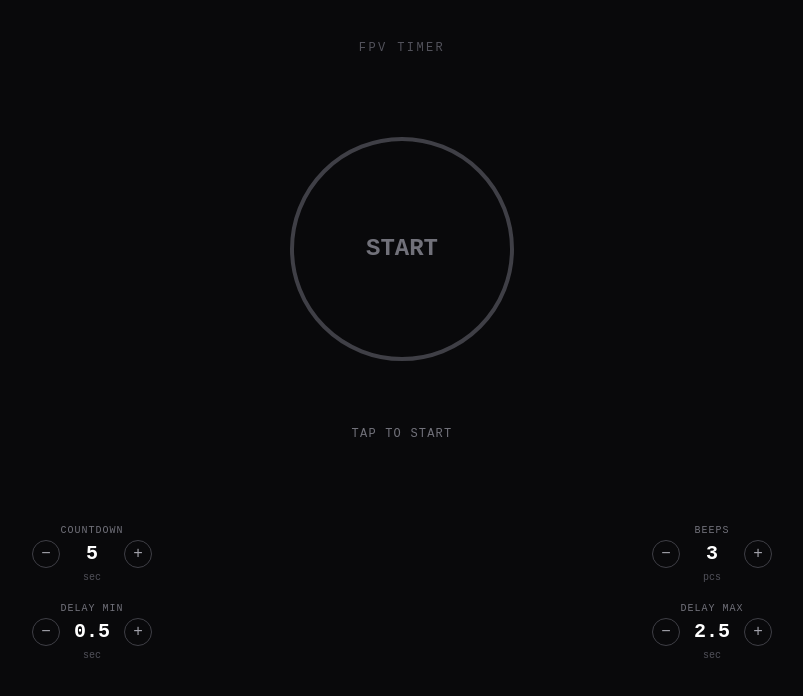
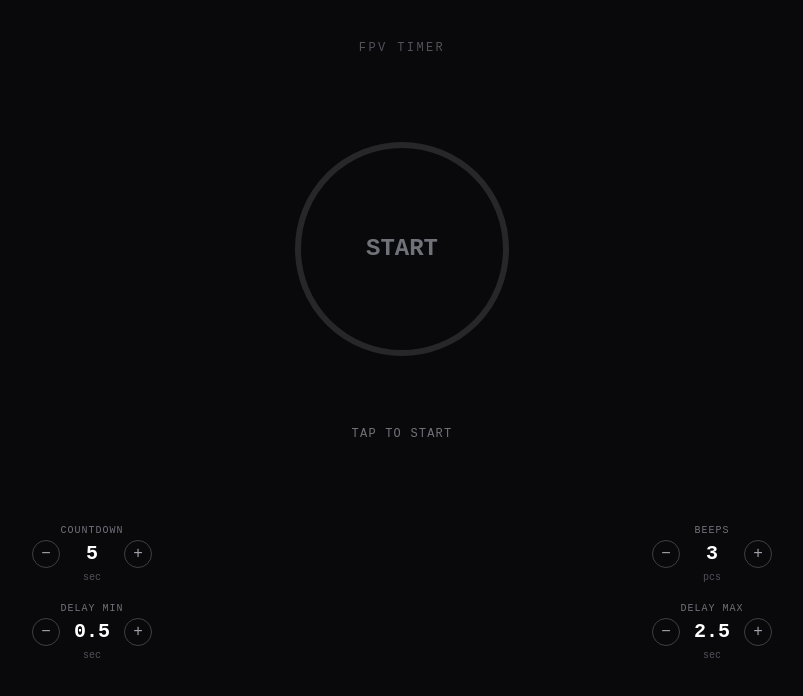
Before and after one commit to izicubed/droneracing, a Next.js app in the folder frontend/: page / in a window 1280 px wide. Shown: the top 696 px of the page, without its empty margins (238-1041 px from the left). Built offline with nearby package versions, Linux system fonts and the light colour scheme.

Commit message:
feat: SVG circular progress bar on ring

```diff
--- a/frontend/src/app/page.tsx
+++ b/frontend/src/app/page.tsx
@@ -5,11 +5,10 @@ import clsx from "clsx";
 
 type Phase = "IDLE" | "COUNTDOWN" | "BEEP" | "GO" | "RACING" | "STOPPED";
 
-// Single shared AudioContext
 let actx: AudioContext | null = null;
-const buffers: Record<string, AudioBuffer> = {};
+const audioBuffers: Record<string, AudioBuffer> = {};
 
-function getCtx(): AudioContext {
+function getCtx() {
   if (!actx) actx = new AudioContext();
   return actx;
 }
@@ -18,23 +17,22 @@ async function loadBuffers() {
   const ctx = getCtx();
   if (ctx.state === "suspended") await ctx.resume();
   for (const src of ["/audio/stage.mp3", "/audio/buzzer.mp3"]) {
-    if (buffers[src]) continue;
+    if (audioBuffers[src]) continue;
     try {
-      const res = await fetch(src);
-      const ab = await res.arrayBuffer();
-      buffers[src] = await ctx.decodeAudioData(ab);
+      const ab = await (await fetch(src)).arrayBuffer();
+      audioBuffers[src] = await ctx.decodeAudioData(ab);
     } catch {}
   }
 }
 
 function playBuffer(src: string) {
   const ctx = getCtx();
-  const buf = buffers[src];
+  const buf = audioBuffers[src];
   if (!buf) return;
-  const node = ctx.createBufferSource();
-  node.buffer = buf;
-  node.connect(ctx.destination);
-  node.start(0);
+  const n = ctx.createBufferSource();
+  n.buffer = buf;
+  n.connect(ctx.destination);
+  n.start(0);
 }
 
 function playClick() {
@@ -43,10 +41,10 @@ function playClick() {
     const buf = ctx.createBuffer(1, Math.floor(ctx.sampleRate * 0.015), ctx.sampleRate);
     const d = buf.getChannelData(0);
     for (let i = 0; i < d.length; i++) d[i] = (Math.random() * 2 - 1) * (1 - i / d.length) * 0.12;
-    const src = ctx.createBufferSource();
-    src.buffer = buf;
-    src.connect(ctx.destination);
-    src.start(0);
+    const s = ctx.createBufferSource();
+    s.buffer = buf;
+    s.connect(ctx.destination);
+    s.start(0);
   } catch {}
 }
 
@@ -65,18 +63,47 @@ function NumInput({ label, unit, value, onChange, min, max, step }: {
     <div className="flex flex-col items-center gap-0.5">
       <span className="text-[10px] text-zinc-500 uppercase tracking-widest">{label}</span>
       <div className="flex items-center gap-2">
-        <button
-          onClick={() => onChange(Math.max(min, +(value - step).toFixed(1)))}
-          className="w-7 h-7 rounded-full border border-zinc-700 text-zinc-400 hover:border-orange-500 hover:text-orange-500 active:scale-90 transition text-base leading-none"
-        >−</button>
+        <button onClick={() => onChange(Math.max(min, +(value - step).toFixed(1)))}
+          className="w-7 h-7 rounded-full border border-zinc-700 text-zinc-400 hover:border-orange-500 hover:text-orange-500 active:scale-90 transition text-base leading-none">−</button>
         <span className="text-xl font-bold text-white w-12 text-center tabular-nums">{value}</span>
-        <button
-          onClick={() => onChange(Math.min(max, +(value + step).toFixed(1)))}
-          className="w-7 h-7 rounded-full border border-zinc-700 text-zinc-400 hover:border-orange-500 hover:text-orange-500 active:scale-90 transition text-base leading-none"
-        >+</button>
+        <button onClick={() => onChange(Math.min(max, +(value + step).toFixed(1)))}
+          className="w-7 h-7 rounded-full border border-zinc-700 text-zinc-400 hover:border-orange-500 hover:text-orange-500 active:scale-90 transition text-base leading-none">+</button>
       </div>
       <span className="text-[10px] text-zinc-600">{unit}</span>
     </div>
+  );
+}
+
+// SVG ring with progress
+const R = 104;
+const CIRC = 2 * Math.PI * R;
+
+function Ring({ progress, color, children, onClick }: {
+  progress: number; color: string; children: React.ReactNode; onClick: () => void;
+}) {
+  const offset = CIRC * (1 - Math.max(0, Math.min(1, progress)));
+  return (
+    <button
+      onClick={onClick}
+      className="relative w-56 h-56 flex items-center justify-center active:scale-95 transition-transform duration-150"
+    >
+      <svg className="-rotate-90 absolute inset-0" width="224" height="224" viewBox="0 0 224 224">
+        {/* Track */}
+        <circle cx="112" cy="112" r={R} fill="none" stroke="#27272a" strokeWidth="6" />
+        {/* Progress */}
+        <circle
+          cx="112" cy="112" r={R} fill="none"
+          stroke={color} strokeWidth="6"
+          strokeDasharray={CIRC}
+          strokeDashoffset={offset}
+          strokeLinecap="round"
+          style={{ transition: "stroke-dashoffset 0.15s linear, stroke 0.3s" }}
+        />
+      </svg>
+      <div className="relative z-10 flex items-center justify-center">
+        {children}
+      </div>
+    </button>
   );
 }
 
@@ -85,6 +112,7 @@ export default function Home() {
   const [countdown, setCountdown] = useState(0);
   const [beep, setBeep] = useState({ n: 0, total: 3 });
   const [elapsed, setElapsed] = useState(0);
+  const [cdProgress, setCdProgress] = useState(0);
 
   const [countdownSec, setCountdownSec] = useState(5);
   const [beepCount, setBeepCount] = useState(3);
@@ -94,10 +122,12 @@ export default function Home() {
   const abortRef = useRef(false);
   const raceStartRef = useRef(0);
   const rafRef = useRef(0);
+  const cdRafRef = useRef(0);
 
   function stopAll() {
     abortRef.current = true;
     cancelAnimationFrame(rafRef.current);
+    cancelAnimationFrame(cdRafRef.current);
   }
 
   function startRace() {
@@ -125,12 +155,23 @@ export default function Home() {
       }, 30);
     });
 
+    // Smooth countdown progress via RAF
+    const cdStart = Date.now();
+    const cdTotal = cSec * 1000;
+    const trackCd = () => {
+      const p = 1 - (Date.now() - cdStart) / cdTotal;
+      setCdProgress(Math.max(0, p));
+      if (!abortRef.current && p > 0) cdRafRef.current = requestAnimationFrame(trackCd);
+    };
+    cdRafRef.current = requestAnimationFrame(trackCd);
+
     for (let i = cSec; i >= 1; i--) {
       if (abortRef.current) return;
       setPhase("COUNTDOWN");
       setCountdown(i);
       await sleep(1000);
     }
+    cancelAnimationFrame(cdRafRef.current);
 
     for (let i = 1; i <= bCount; i++) {
       if (abortRef.current) return;
@@ -156,9 +197,9 @@ export default function Home() {
   async function handleRingTap() {
     playClick();
     await loadBuffers();
-
     if (phase === "IDLE" || phase === "STOPPED") {
       setElapsed(0);
+      setCdProgress(0);
       runSequence(countdownSec, beepCount, delayMin, delayMax);
     } else if (phase === "RACING") {
       stopRace();
@@ -170,21 +211,28 @@ export default function Home() {
 
   useEffect(() => () => stopAll(), []);
 
+  // Progress value 0–1 for the ring
+  const progress =
+    phase === "COUNTDOWN" ? cdProgress :
+    phase === "BEEP"      ? beep.n / beep.total :
+    phase === "GO"        ? 1 :
+    phase === "RACING"    ? (elapsed % 60000) / 60000 :
+    phase === "STOPPED"   ? (elapsed % 60000) / 60000 :
+    0;
+
   const ringColor =
-    phase === "RACING"    ? "border-green-400 shadow-[0_0_50px_#4ade80]" :
-    phase === "STOPPED"   ? "border-zinc-500" :
-    phase === "GO"        ? "border-green-400 shadow-[0_0_50px_#4ade80]" :
-    phase === "BEEP"      ? "border-yellow-400 shadow-[0_0_35px_#facc15]" :
-    phase === "COUNTDOWN" ? "border-orange-500 shadow-[0_0_25px_#f97316]" :
-                            "border-zinc-700";
+    phase === "RACING" || phase === "GO" ? "#4ade80" :
+    phase === "STOPPED"                  ? "#71717a" :
+    phase === "BEEP"                     ? "#facc15" :
+    phase === "COUNTDOWN"                ? "#f97316" :
+    "#3f3f46";
 
   const textColor =
-    phase === "RACING"    ? "text-green-400" :
-    phase === "STOPPED"   ? "text-zinc-300" :
-    phase === "GO"        ? "text-green-400" :
-    phase === "BEEP"      ? "text-yellow-400" :
-    phase === "COUNTDOWN" ? "text-orange-400" :
-                            "text-zinc-500";
+    phase === "RACING" || phase === "GO" ? "text-green-400" :
+    phase === "STOPPED"                  ? "text-zinc-300" :
+    phase === "BEEP"                     ? "text-yellow-400" :
+    phase === "COUNTDOWN"                ? "text-orange-400" :
+    "text-zinc-500";
 
   const displayValue =
     phase === "COUNTDOWN" ? countdown :
@@ -192,14 +240,14 @@ export default function Home() {
     phase === "GO"        ? "GO!" :
     phase === "RACING"    ? formatTime(elapsed) :
     phase === "STOPPED"   ? formatTime(elapsed) :
-                            "START";
+    "START";
 
   const textSize =
     phase === "RACING" || phase === "STOPPED" ? "text-3xl" :
     phase === "COUNTDOWN"                     ? "text-6xl" :
     phase === "GO"                            ? "text-5xl" :
     phase === "BEEP"                          ? "text-4xl" :
-                                                "text-2xl";
+    "text-2xl";
 
   const phaseLabel =
     phase === "IDLE"      ? "tap to start" :
@@ -207,24 +255,18 @@ export default function Home() {
     phase === "BEEP"      ? `beep ${beep.n} of ${beep.total}` :
     phase === "GO"        ? "race start!" :
     phase === "RACING"    ? "tap to stop" :
-                            "tap to restart";
+    "tap to restart";
 
   return (
     <main className="h-screen bg-zinc-950 flex flex-col items-center justify-between py-10 px-6 overflow-hidden select-none">
 
       <p className="text-xs text-zinc-600 uppercase tracking-[0.2em]">FPV Timer</p>
 
-      <button
-        onClick={handleRingTap}
-        className={clsx(
-          "w-56 h-56 rounded-full border-4 flex items-center justify-center transition-all duration-300 active:scale-95",
-          ringColor,
-        )}
-      >
-        <span className={clsx("font-black tabular-nums transition-colors duration-150", textColor, textSize)}>
+      <Ring progress={progress} color={ringColor} onClick={handleRingTap}>
+        <span className={clsx("font-black tabular-nums", textColor, textSize)}>
           {displayValue}
         </span>
-      </button>
+      </Ring>
 
       <p className={clsx("text-xs uppercase tracking-widest -mt-4", textColor)}>
         {phaseLabel}
@@ -234,14 +276,10 @@ export default function Home() {
         "w-full grid grid-cols-2 gap-x-6 gap-y-4 px-2 transition-opacity duration-300",
         phase !== "IDLE" && phase !== "STOPPED" ? "opacity-0 pointer-events-none" : "opacity-100",
       )}>
-        <NumInput label="Countdown" unit="sec" value={countdownSec}
-          onChange={setCountdownSec} min={1} max={60} step={1} />
-        <NumInput label="Beeps" unit="pcs" value={beepCount}
-          onChange={setBeepCount} min={1} max={10} step={1} />
-        <NumInput label="Delay min" unit="sec" value={delayMin}
-          onChange={setDelayMin} min={0.1} max={delayMax} step={0.1} />
-        <NumInput label="Delay max" unit="sec" value={delayMax}
-          onChange={setDelayMax} min={delayMin} max={10} step={0.1} />
+        <NumInput label="Countdown" unit="sec" value={countdownSec} onChange={setCountdownSec} min={1} max={60} step={1} />
+        <NumInput label="Beeps" unit="pcs" value={beepCount} onChange={setBeepCount} min={1} max={10} step={1} />
+        <NumInput label="Delay min" unit="sec" value={delayMin} onChange={setDelayMin} min={0.1} max={delayMax} step={0.1} />
+        <NumInput label="Delay max" unit="sec" value={delayMax} onChange={setDelayMax} min={delayMin} max={10} step={0.1} />
       </div>
 
       <div className="h-4" />
```
